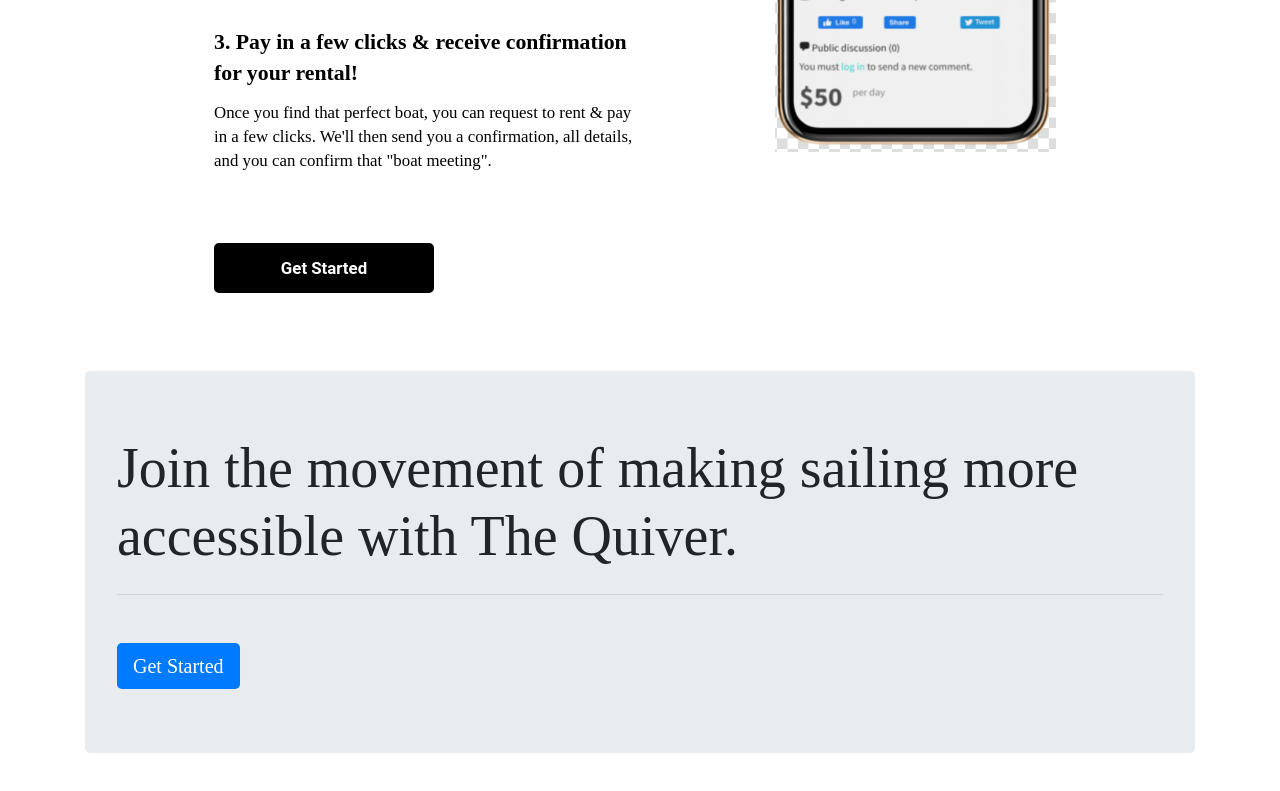
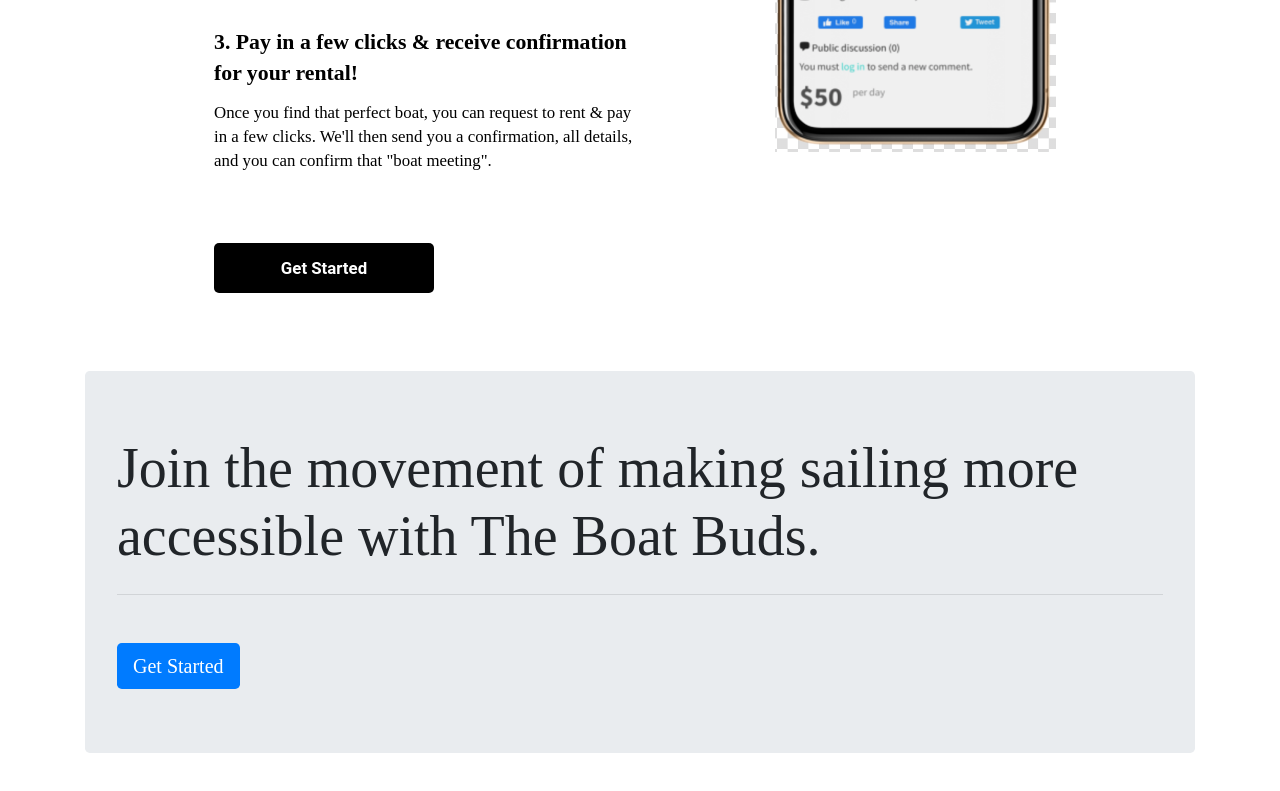
Before and after one commit to oliverjar/home, a website: page index.html in a window 1280 px wide. Shown: the part 1372-2163 px from the top of the page. Drawn offline with nearby package versions, Linux system fonts and the light colour scheme.

Commit message:
Update index.html

```diff
--- a/index.html
+++ b/index.html
@@ -201,7 +201,7 @@
     <div class="container">
       <div class="row">
         <div class="jumbotron">
-        <h1 class="display-4">Join the movement of making sailing more accessible with The Quiver. </h1>
+        <h1 class="display-4">Join the movement of making sailing more accessible with The Boat Buds. </h1>
         <hr class="my-4">
         <br>
         <p class="lead">
```
